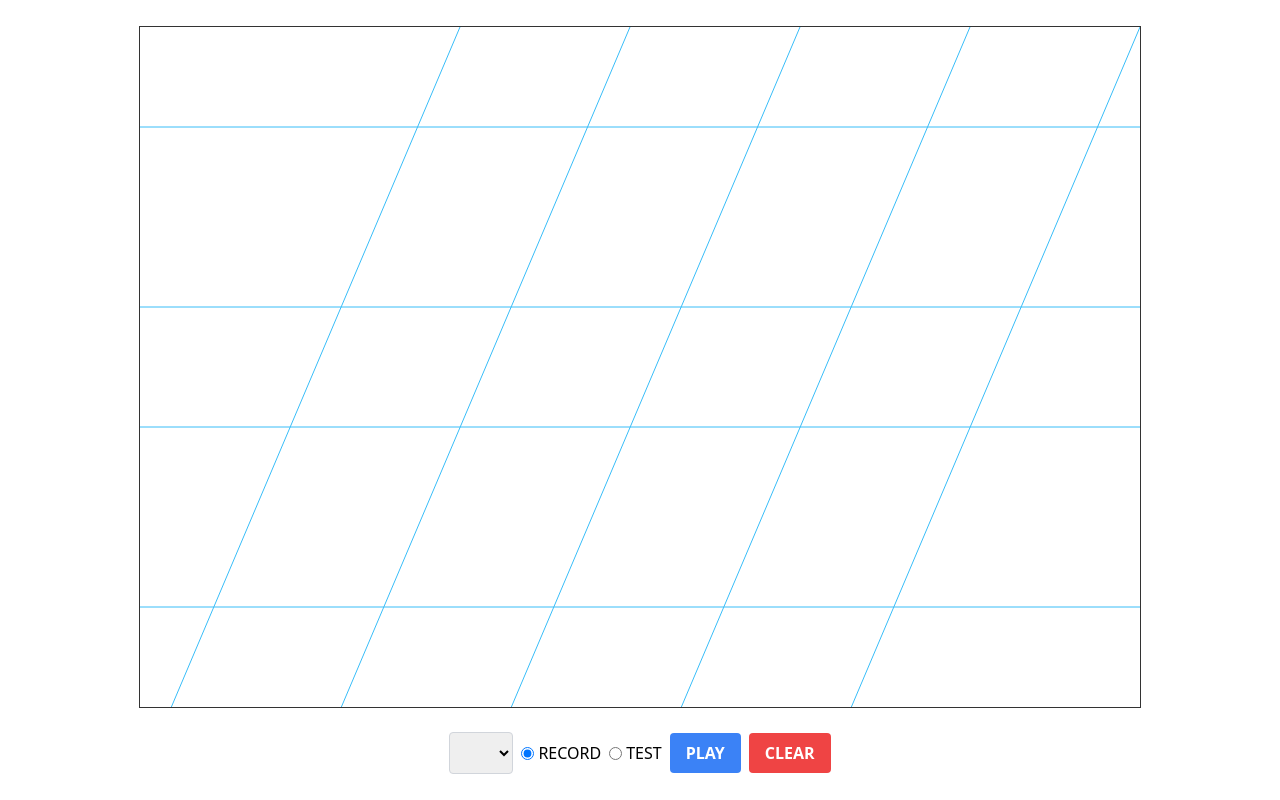
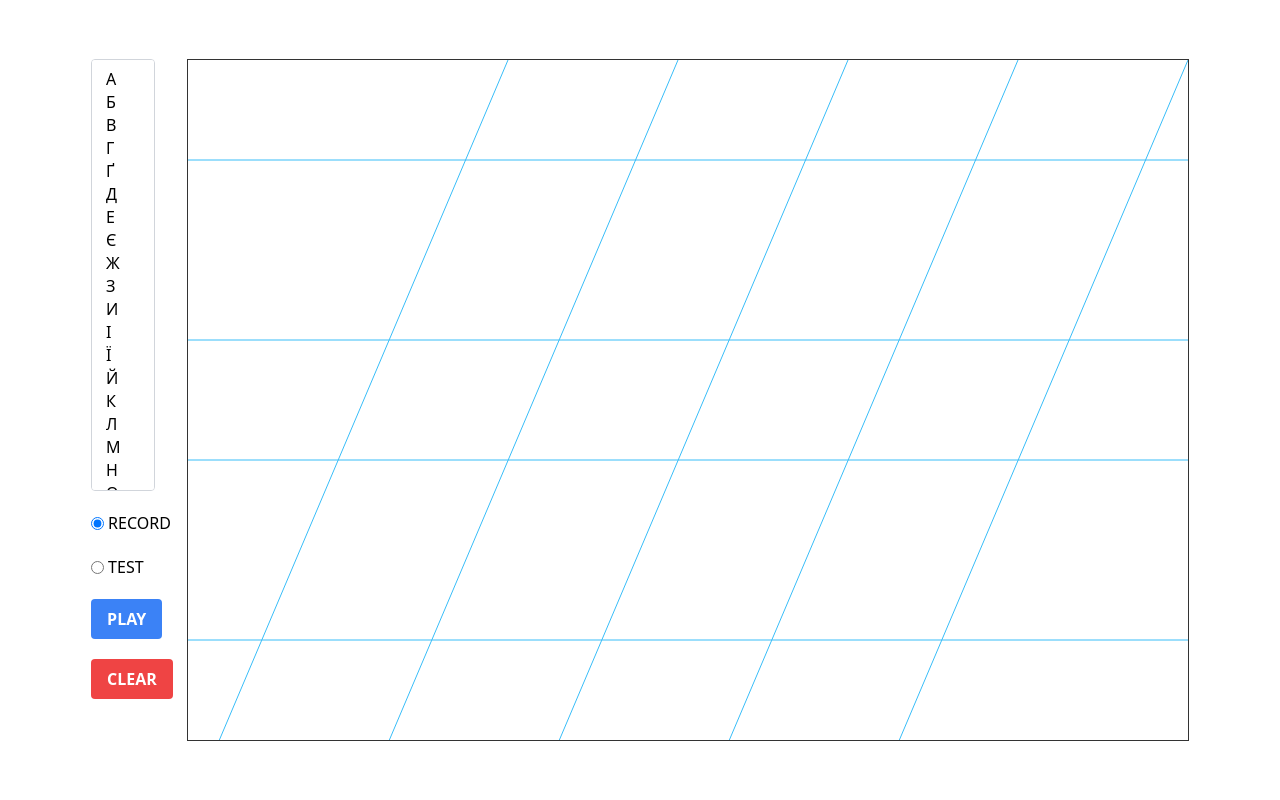
Before and after one commit to maxtryk/maxtryk.github.io, a plain HTML site: page index.html in a window 1280 px wide. Drawn offline with nearby package versions, Linux system fonts and the light colour scheme.

Commit message:
relocated

```diff
--- a/index.html
+++ b/index.html
@@ -26,6 +26,34 @@
     </style>
 </head>
 <body>
+<div class="flex flex-col justify-center items-center gap-5 w-full">
+    <div class="flex flex-row gap-x-2">
+        <div class="flex flex-col gap-5 select-none">
+            <select x-model="letter" @change="saveLetter()"
+                    class="w-16 border border-gray-300 rounded px-3 py-2 focus:outline-none focus:ring-2 focus:ring-blue-400"
+                    size="18">
+                <template x-for="letter in letters" :key="letter">
+                    <option x-text="letter"></option>
+                </template>
+            </select>
+            <div class="flex flex-col gap-5 items-start">
+                <label class="flex items-center mr-2">
+                    <input type="radio" x-model="mode" value="record" class="mr-1">
+                    <span>RECORD</span>
+                </label>
+                <label class="flex items-center">
+                    <input type="radio" x-model="mode" value="test" class="mr-1">
+                    <span>TEST</span>
+                </label>
+                <button class="bg-blue-500 hover:bg-blue-600 text-white font-bold py-2 px-4 rounded"
+                        @click="play()">PLAY
+                </button>
+                <button class="bg-red-500 hover:bg-red-600 text-white font-bold py-2 px-4 rounded"
+                        @click="clearLetter()">CLEAR
+                </button>
+            </div>
+        </div>
+        <div class="flex flex-col items-center w-full">
             <canvas id="myCanvas" width="1000" height="680"
                     @mousedown="startRecording($event)"
                     @mousemove="recordPoint($event)"
@@ -35,60 +63,8 @@
                     @touchmove.prevent="moveTouch($event)"
                     @touchend.prevent="stopTouch()"
             ></canvas>
-<div class="flex items-center mt-6">
-    <select x-model="letter" @change="saveLetter()"
-            class="w-16 border border-gray-300 rounded px-3 py-2 mr-2 focus:outline-none focus:ring-2 focus:ring-blue-400">
-        <option selected></option>
-        <option>А</option>
-        <option>Б</option>
-        <option>В</option>
-        <option>Г</option>
-        <option>Ґ</option>
-        <option>Д</option>
-        <option>Е</option>
-        <option>Є</option>
-        <option>Ж</option>
-        <option>З</option>
-        <option>И</option>
-        <option>І</option>
-        <option>Ї</option>
-        <option>Й</option>
-        <option>К</option>
-        <option>Л</option>
-        <option>М</option>
-        <option>Н</option>
-        <option>О</option>
-        <option>П</option>
-        <option>Р</option>
-        <option>С</option>
-        <option>Т</option>
-        <option>У</option>
-        <option>Ф</option>
-        <option>Х</option>
-        <option>Ц</option>
-        <option>Ч</option>
-        <option>Ш</option>
-        <option>Щ</option>
-        <option>Ь</option>
-        <option>Ю</option>
-        <option>Я</option>
-    </select>
-    <div class="flex items-center mr-2 select-none">
-        <label class="flex items-center mr-2">
-            <input type="radio" x-model="mode" value="record" class="mr-1">
-            <span>RECORD</span>
-        </label>
-        <label class="flex items-center">
-            <input type="radio" x-model="mode" value="test" class="mr-1">
-            <span>TEST</span>
-        </label>
         </div>
-    <button class="bg-blue-500 hover:bg-blue-600 text-white font-bold py-2 px-4 rounded"
-            @click="play()">PLAY
-    </button>
-    <button class="bg-red-500 hover:bg-red-600 text-white font-bold py-2 px-4 rounded ml-2"
-            @click="clearLetter()">CLEAR
-    </button>
+    </div>
 </div>
 <script>
     const LINE_COLOR = '#38bdf8'; // cyan-100
@@ -100,6 +76,7 @@
 
     function letterApp() {
         return {
+            letters: ['А', 'Б', 'В', 'Г', 'Ґ', 'Д', 'Е', 'Є', 'Ж', 'З', 'И', 'І', 'Ї', 'Й', 'К', 'Л', 'М', 'Н', 'О', 'П', 'Р', 'С', 'Т', 'У', 'Ф', 'Х', 'Ц', 'Ч', 'Ш', 'Щ', 'Ь', 'Ю', 'Я'],
             canvas: null,
             ctx: null,
             letter: '',
```
Lines whose indentation alone changed are shown as unchanged.
